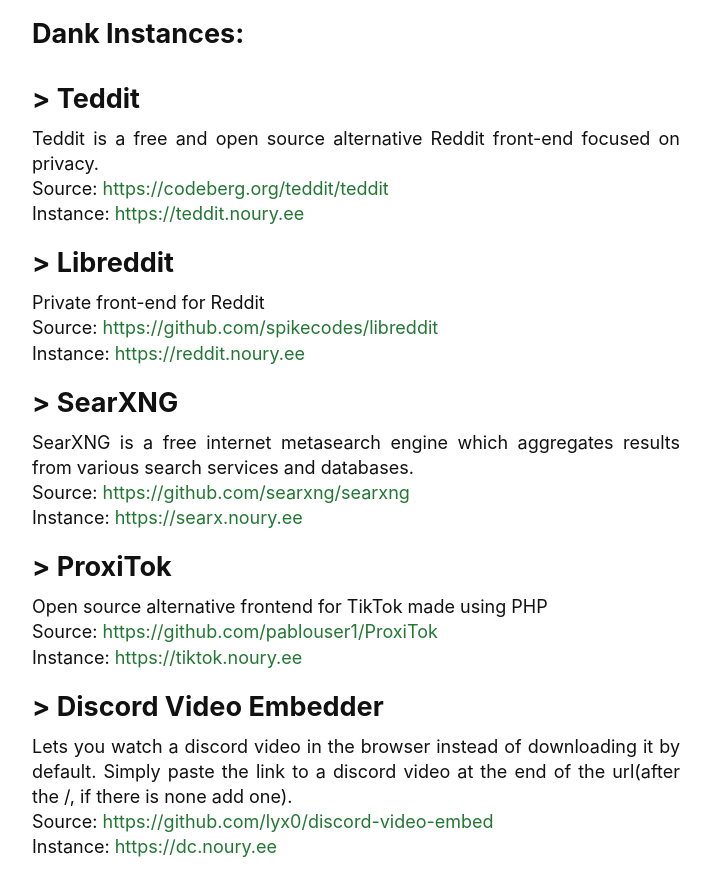
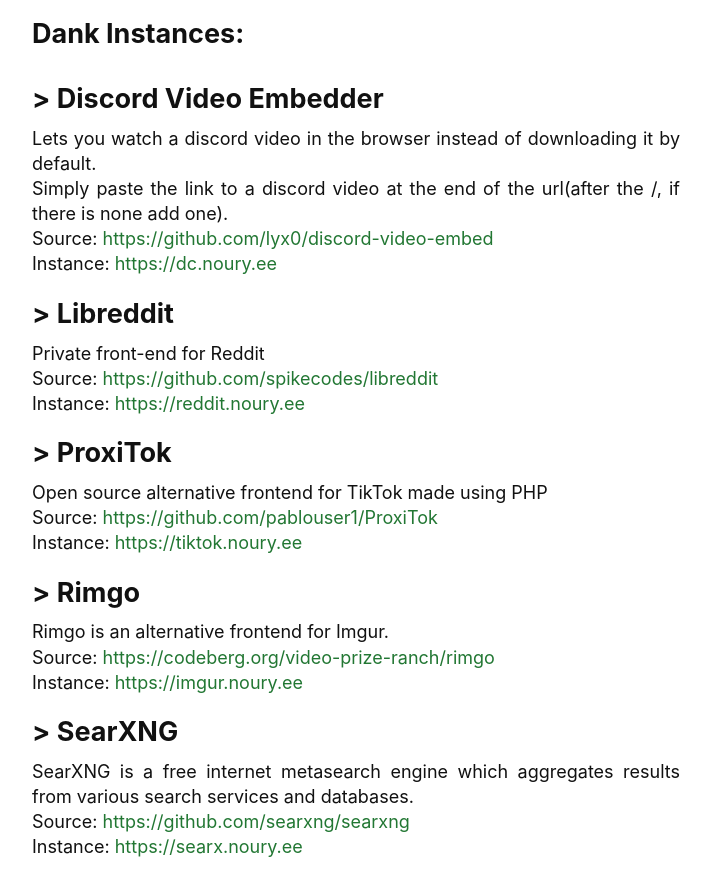
Before and after one commit to noury-ee/noury.ee, a website: page src/index.html in a window 1280 px wide. Shown: the part 46-921 px from the top of the page, without its empty margins (284-995 px from the left). Drawn offline with Linux system fonts and the light colour scheme.

Commit message:
add rimgo

```diff
--- a/src/index.html
+++ b/src/index.html
@@ -107,16 +107,18 @@
 
       <section id="h">
         <h1>Dank Instances:</h1>
-
-        <h2>> Teddit</h2>
+        <h2>> Discord Video Embedder</h2>
         <p>
-        Teddit is a free and open source alternative Reddit front-end focused on privacy.
+        Lets you watch a discord video in the browser instead of downloading it by default.
         </p>
         <p>
-        Source: <a href="https://codeberg.org/teddit/teddit">https://codeberg.org/teddit/teddit</a>
+        Simply paste the link to a discord video at the end of the url(after the /, if there is none add one).
         </p>
         <p>
-        Instance: <a href="https://teddit.noury.ee"> https://teddit.noury.ee</a>
+        Source: <a href="https://github.com/lyx0/discord-video-embed">https://github.com/lyx0/discord-video-embed</a>
+        </p>
+        <p>
+        Instance: <a href="https://dc.noury.ee"> https://dc.noury.ee</a>
         </p>
 
         <br>
@@ -134,6 +136,32 @@
 
         <br>
 
+        <h2>> ProxiTok</h2>
+        <p>
+        Open source alternative frontend for TikTok made using PHP
+        </p>
+        <p>
+        Source: <a href="https://github.com/pablouser1/ProxiTok">https://github.com/pablouser1/ProxiTok</a>
+        </p>
+        <p>
+        Instance: <a href="https://tiktok.noury.ee"> https://tiktok.noury.ee</a>
+        </p>
+
+        <br>
+
+        <h2>> Rimgo</h2>
+        <p>
+        Rimgo is an alternative frontend for Imgur.
+        </p>
+        <p>
+        Source: <a href="https://codeberg.org/video-prize-ranch/rimgo">https://codeberg.org/video-prize-ranch/rimgo</a>
+        </p>
+        <p>
+        Instance: <a href="https://imgur.noury.ee"> https://imgur.noury.ee</a>
+        </p>
+
+        <br>
+
         <h2>> SearXNG</h2>
         <p>
         SearXNG is a free internet metasearch engine which aggregates results from various search services and databases.
@@ -147,29 +175,15 @@
 
         <br>
 
-        <h2>> ProxiTok</h2>
+        <h2>> Teddit</h2>
         <p>
-        Open source alternative frontend for TikTok made using PHP
+        Teddit is a free and open source alternative Reddit front-end focused on privacy.
         </p>
         <p>
-        Source: <a href="https://github.com/pablouser1/ProxiTok">https://github.com/pablouser1/ProxiTok</a>
+        Source: <a href="https://codeberg.org/teddit/teddit">https://codeberg.org/teddit/teddit</a>
         </p>
         <p>
-        Instance: <a href="https://tiktok.noury.ee"> https://tiktok.noury.ee</a>
-        </p>
-
-        <br>
-
-        <h2>> Discord Video Embedder</h2>
-        <p>
-        Lets you watch a discord video in the browser instead of downloading it by default.
-        Simply paste the link to a discord video at the end of the url(after the /, if there is none add one).
-        </p>
-        <p>
-        Source: <a href="https://github.com/lyx0/discord-video-embed">https://github.com/lyx0/discord-video-embed</a>
-        </p>
-        <p>
-        Instance: <a href="https://dc.noury.ee"> https://dc.noury.ee</a>
+        Instance: <a href="https://teddit.noury.ee"> https://teddit.noury.ee</a>
         </p>
 
         <br>
```
